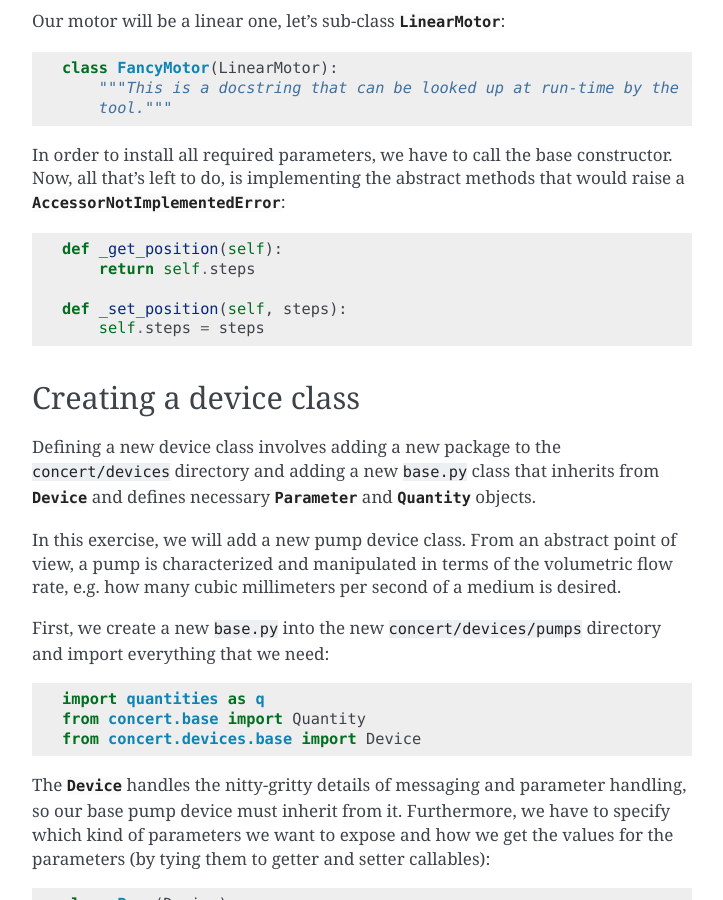
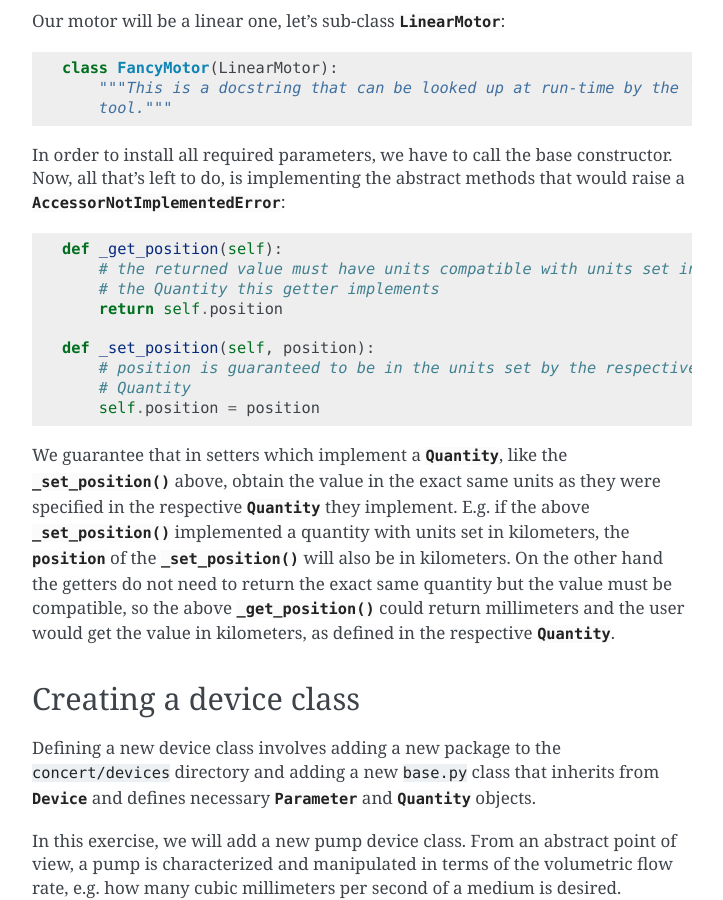
Before and after one commit to ufo-kit/concert, a Sphinx documentation site: the page built from docs/devel/tutorial.rst, in a window 1280 px wide and 900 px high, scrolled down 1740 px. Shown: the whole window, without its empty margins (388-1111 px from the left). Built offline with Sphinx 7.4.7, drawn with Linux system fonts in a browser that asks for light colours.

Commit message:
Update the docs for dropped conversion

```diff
--- a/docs/devel/tutorial.rst
+++ b/docs/devel/tutorial.rst
@@ -96,10 +96,24 @@ constructor. Now, all that's left to do, is implementing the abstract methods th
 would raise a :exc:`.AccessorNotImplementedError`::
 
         def _get_position(self):
-            return self.steps
+            # the returned value must have units compatible with units set in
+            # the Quantity this getter implements
+            return self.position
 
-        def _set_position(self, steps):
-            self.steps = steps
+        def _set_position(self, position):
+            # position is guaranteed to be in the units set by the respective
+            # Quantity
+            self.position = position
+
+We guarantee that in setters which implement a :class:`.Quantity`, like the
+:meth:`._set_position` above, obtain the value in the exact same units as they
+were specified in the respective :class:`.Quantity` they implement. E.g. if the
+above :meth:`_set_position` implemented a quantity with units set in kilometers,
+the :attr:`.position` of the :meth:`._set_position` will also be in kilometers.
+On the other hand the getters do not need to return the exact same quantity
+but the value must be compatible, so the above :meth:`._get_position` could
+return millimeters and the user would get the value in kilometers, as defined
+in the respective :class:`.Quantity`.
 
 
 Creating a device class
```
